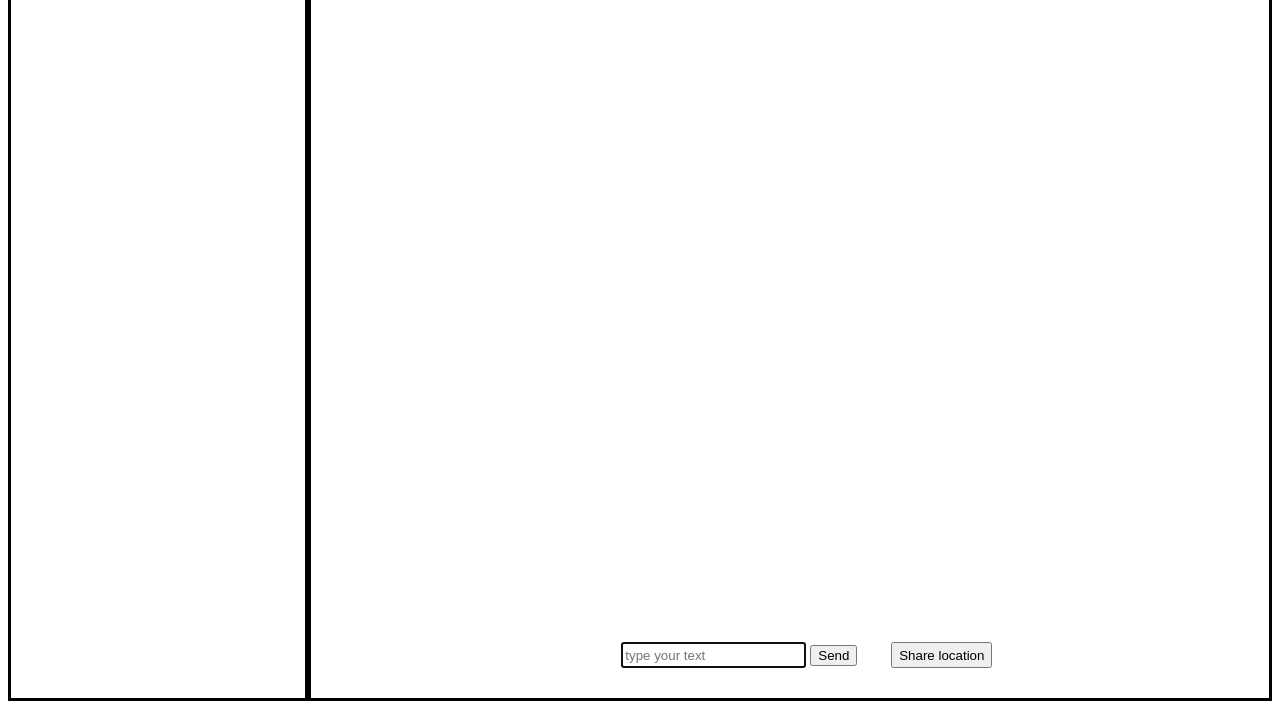
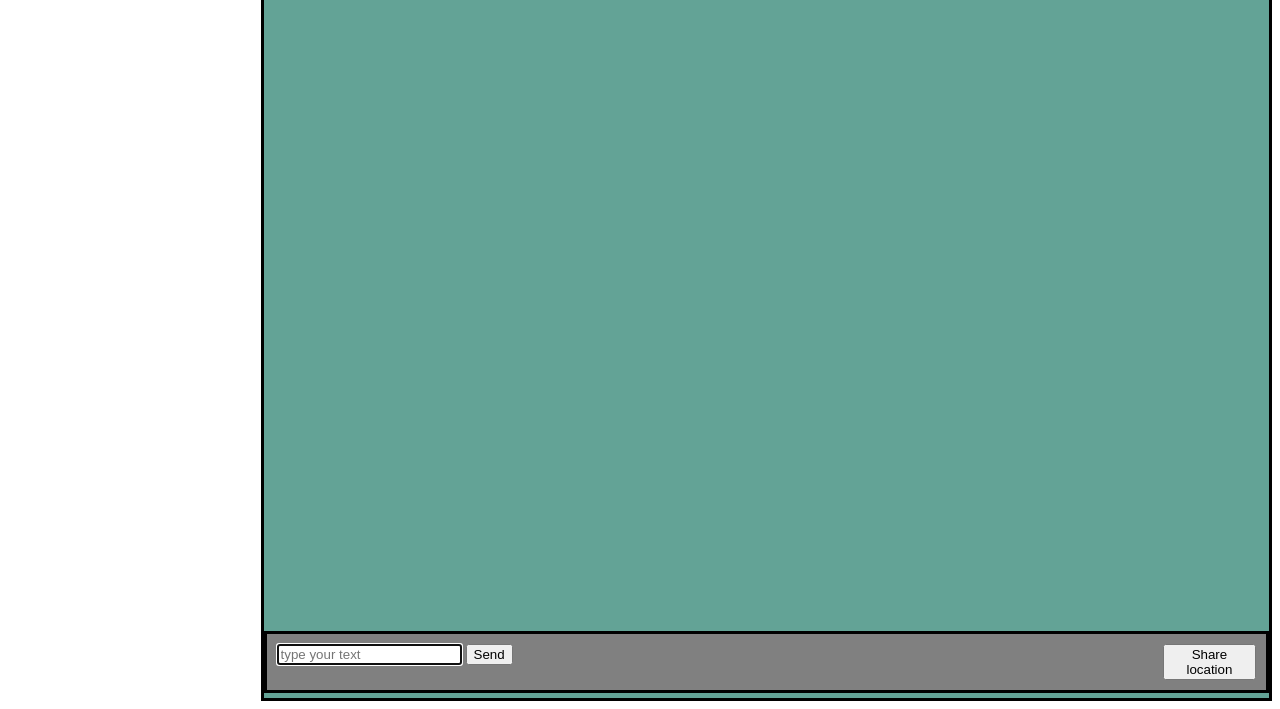
Before and after one commit to yh2n/chatty, a website: page public/index.html in a window 1280 px wide. Shown: the part 91-800 px from the top of the page. Drawn offline with nearby package versions, Linux system fonts and the light colour scheme; no server answers.

Commit message:
fix alignment

```diff
--- a/public/css/main.css
+++ b/public/css/main.css
@@ -1,43 +1,52 @@
-.chat-container {
-    display: grid;
-    grid-template-columns: 300px auto;
-    height: 98vh;
+* {
+    box-sizing: border-box;
+}
+
+body {
+    display: flex;
 }
 
 .user-list {
-    border: solid black;
-    text-align: center;
+    width: 25%;
 }
 
 .main-area {
-    display: grid;
+    display: flex;
+    flex-direction: column;
+    justify-content: flex-start;
+    align-items: flex-start;
     border: solid black;
+    width: 100%;
+    height: 98vh;
+    background: #63A396;
+}
+#messages {
+    flex-grow:1;
+}
+#form-container {
+    display: flex;
+    border: solid black;
+    align-self: center;
+    vertical-align: bottom;
+    padding: 10px;
+    margin: 5px;
+    width: 100%;
+    background: grey;
 }
 
-#form-container {
-    grid-row-start: 12;
-    display: grid;
-    margin: auto;
-    grid-template-columns: 3fr 1fr;
-    text-align: center;
+#message-form {
+    width: 100%;
+    flex-grow: 1;
 }
+#share_location {
+    align-self: flex-end;
+}
+.message__title {
+    display: flex;
+    margin-bottom: 5px;
+  }
 
-.share_location {
-    display:block;
-}
-
-button:hover {
-    cursor: pointer;
-}
-
-button:disabled {
-    cursor: not-allowed;
-    opacity: 0.5;
-}
-input {
-    height: 20px;
-}
-
-#messages {
-    list-style: none;
-}
+.message__title h4 {
+    font-weight: 600;
+    margin-right: 10px;
+  }
--- a/public/index.html
+++ b/public/index.html
@@ -11,22 +11,19 @@
 </head>
 
 <body>
-    <div class="chat-container">
-        <div class="user-list">
-            <h1>People</h1>
-        </div>
-        <div class="main-area">
+    <div class="user-list">
+        <h1>Participants</h1>
+        <div class="users"></div>
+    </div>
 
-            <ul id="messages"></ul>
-
+    <div class="main-area">
+        <ul id="messages"></ul>
         <div id="form-container">
-
             <form id="message-form">
                 <input name="message" type="text" placeholder="type your text" autofocus/>
                 <button>Send</button>
             </form>
             <button id="share_location">Share location</button>
-        </div>
         </div>
     </div>
 
```
Also changed, not shown: public/js/index.js (+0 -7 lines).
